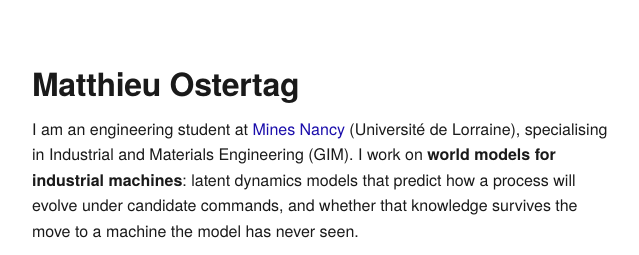
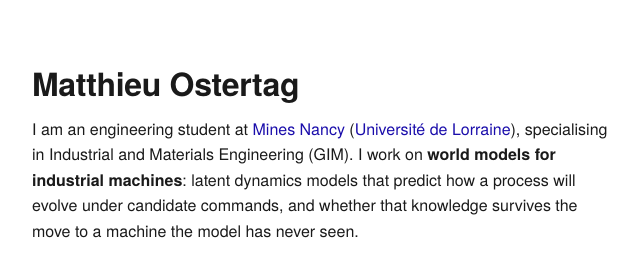
Before and after one commit to ostertagmatthieu-dev/ostertagmatthieu-dev.github.io, a plain HTML site: page index.html in a window 1280 px wide. Shown: the top 255 px of the page, 222-861 px from the left. Drawn offline with Linux system fonts and the light colour scheme.

Commit message:
Link Université de Lorraine
Co-Authored-By: Claude Opus 5.5 <noreply@anthropic.com>
Claude-Session: https://claude.ai/code/session_01NVaf4ekB3VseeR9XVgwqmp

```diff
--- a/index.html
+++ b/index.html
@@ -253,7 +253,7 @@
       <h1>Matthieu Ostertag</h1>
       <p data-i18n="intro1">
         I am an engineering student at <a href="https://mines-nancy.univ-lorraine.fr/">Mines Nancy</a>
-        (Université de Lorraine), specialising in Industrial and Materials Engineering (GIM). I work on
+        (<a href="https://www.univ-lorraine.fr/">Université de Lorraine</a>), specialising in Industrial and Materials Engineering (GIM). I work on
         <strong>world models for industrial machines</strong>: latent dynamics models that predict how a
         process will evolve under candidate commands, and whether that knowledge survives the move to a
         machine the model has never seen.
@@ -440,7 +440,7 @@
 
   var T = {
     fr: {
-      intro1: 'Je suis élève ingénieur à <a href="https://mines-nancy.univ-lorraine.fr/">Mines Nancy</a> (Université de Lorraine), en formation d’ingénieur de spécialité Génie Industriel et Matériaux (GIM). Je travaille sur les <strong>world models pour machines industrielles</strong>&nbsp;: des modèles de dynamique latente qui prédisent l’évolution d’un procédé selon les commandes envisagées, et je cherche à savoir si ce qu’ils ont appris tient encore sur une machine qu’ils n’ont jamais vue.',
+      intro1: 'Je suis élève ingénieur à <a href="https://mines-nancy.univ-lorraine.fr/">Mines Nancy</a> (<a href="https://www.univ-lorraine.fr/">Université de Lorraine</a>), en formation d’ingénieur de spécialité Génie Industriel et Matériaux (GIM). Je travaille sur les <strong>world models pour machines industrielles</strong>&nbsp;: des modèles de dynamique latente qui prédisent l’évolution d’un procédé selon les commandes envisagées, et je cherche à savoir si ce qu’ils ont appris tient encore sur une machine qu’ils n’ont jamais vue.',
       intro2: 'À partir de 2027, je rejoindrai l’<a href="https://ecoledesponts.fr/">École nationale des ponts et chaussées</a> (ENPC, <a href="https://www.ip-paris.fr/">Institut Polytechnique de Paris</a>) comme école d’application, en formation complémentaire intégrée (FCI) dans le cadre du Parcours «&nbsp;Talents&nbsp;», au département Ingénierie Mathématique et Informatique (IMI). Je suis co-initiateur de <a href="https://hacktheworlds.fr/">Hack the World(s)</a>, un hackathon de 24&nbsp;heures consacré aux world models. Auparavant, j’ai travaillé en stratégie et ingénierie chez Atos (Londres, Paris) et j’ai été stagiaire de recherche au Centre allemand pour l’aéronautique et l’astronautique (DLR) à Cologne et au CNRS à Orléans.',
       email: 'E-mail',
       research: 'Recherche',
@@ -462,7 +462,7 @@
       footer: 'Dernière mise à jour&nbsp;: octobre 2026 · Mise en page inspirée de celle de <a href="https://jonbarron.info/">Jon Barron</a>.'
     },
     de: {
-      intro1: 'Ich studiere an der <a href="https://mines-nancy.univ-lorraine.fr/">Mines Nancy</a> (Université de Lorraine) im Ingenieurstudiengang Génie Industriel et Matériaux (GIM). Ich arbeite an <strong>World Models für Industriemaschinen</strong>: latente Dynamikmodelle, die vorhersagen, wie sich ein Prozess unter möglichen Steuerbefehlen entwickelt – und ob dieses Wissen den Wechsel auf eine Maschine übersteht, die das Modell nie gesehen hat.',
+      intro1: 'Ich studiere an der <a href="https://mines-nancy.univ-lorraine.fr/">Mines Nancy</a> (<a href="https://www.univ-lorraine.fr/">Université de Lorraine</a>) im Ingenieurstudiengang Génie Industriel et Matériaux (GIM). Ich arbeite an <strong>World Models für Industriemaschinen</strong>: latente Dynamikmodelle, die vorhersagen, wie sich ein Prozess unter möglichen Steuerbefehlen entwickelt – und ob dieses Wissen den Wechsel auf eine Maschine übersteht, die das Modell nie gesehen hat.',
       intro2: 'Ab 2027 wechsle ich im Rahmen des Parcours „Talents“ (formation complémentaire intégrée) an die <a href="https://ecoledesponts.fr/">École nationale des ponts et chaussées</a> (ENPC, <a href="https://www.ip-paris.fr/">Institut Polytechnique de Paris</a>), in den Fachbereich Ingénierie Mathématique et Informatique (IMI). Ich habe <a href="https://hacktheworlds.fr/en/index.html">Hack the World(s)</a> mitinitiiert, einen 24-Stunden-Hackathon zu World Models. Zuvor war ich bei Atos (London, Paris) in Strategie und Engineering tätig und Forschungspraktikant am Deutschen Zentrum für Luft- und Raumfahrt (DLR) in Köln sowie am CNRS in Orléans.',
       email: 'E-Mail',
       research: 'Forschung',
```
